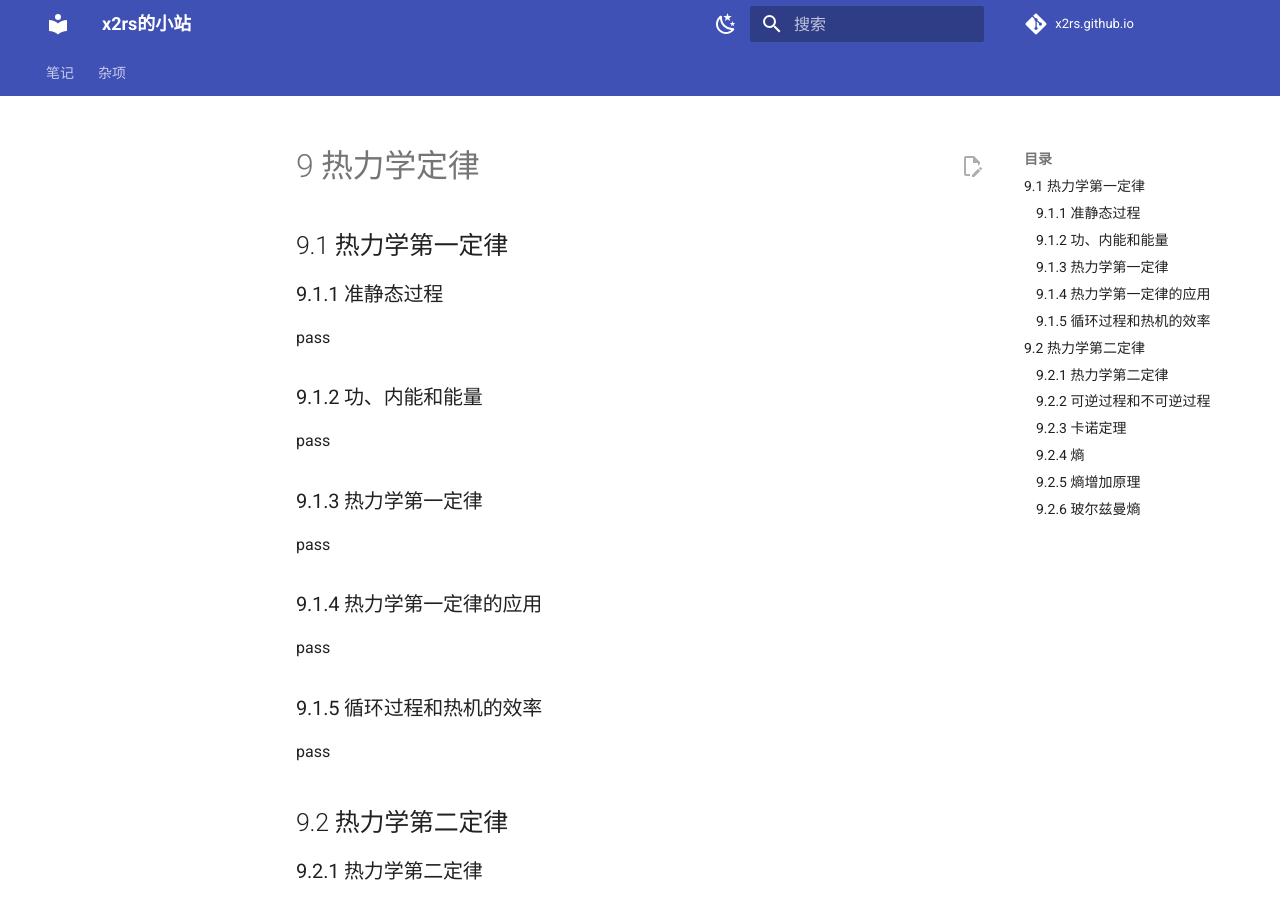
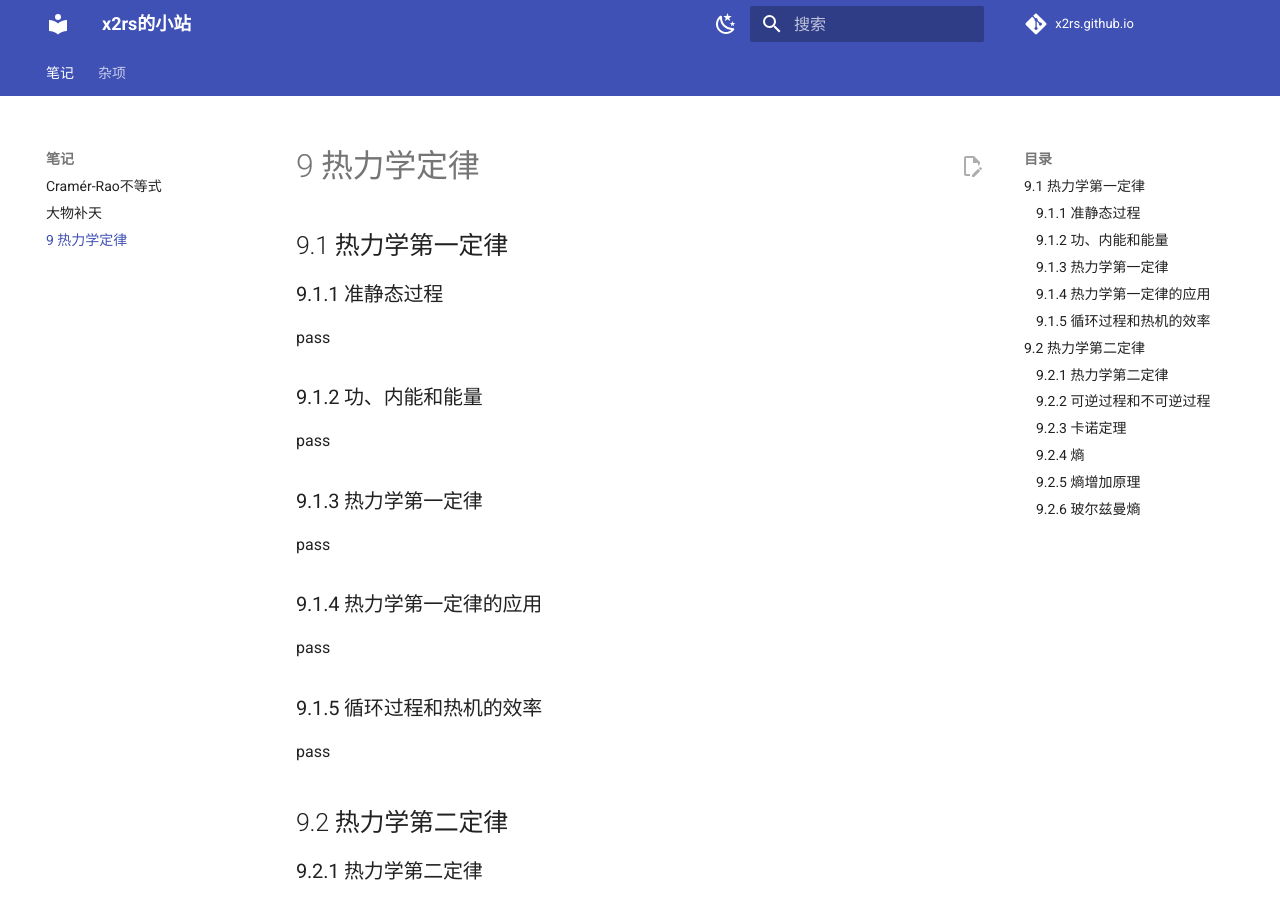
Before and after one commit to x2rs/x2rs.github.io, an MkDocs documentation site: the page built from docs/notes/physics9.md, in a window 1280 px wide and 900 px high. Built offline with MkDocs 1.6.1 and Material for MkDocs 9.7.7, drawn with Linux system fonts in a browser that asks for light colours; comment, search, counter and statistics services are not loaded; part of the change alters nothing that is shown.

```diff
--- a/mkdocs.yml
+++ b/mkdocs.yml
@@ -7,6 +7,7 @@ nav:
   - 笔记:
     - notes/Cramer-Rao.md
     - notes/physics.md
+    - notes/physics9.md
   - 杂项:
     - matlab/simple_linear.md
     - useful_apps.md
```
